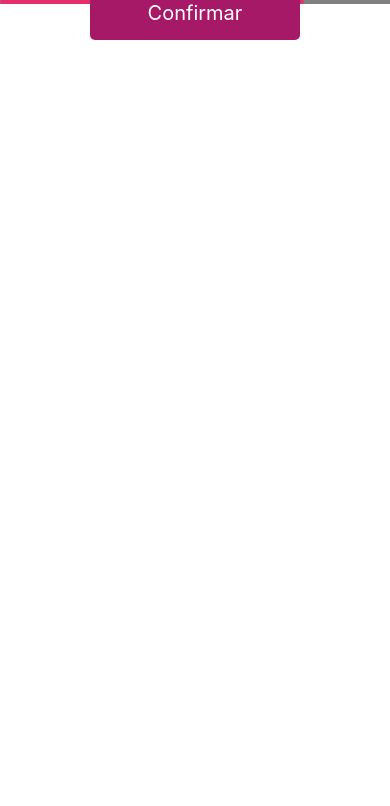
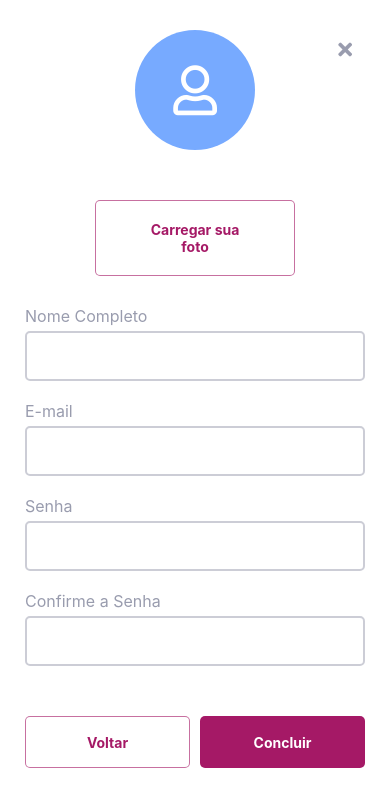
Before and after one commit to lucastavaresn/grupou, a React Native app in the folder Grupou/: screen / in a window 390 px wide. Shown: the top 806 px of the page. Built offline with nearby package versions, Linux system fonts and the light colour scheme.

Commit message:
versao nova

```diff
--- a/Grupou/App.js
+++ b/Grupou/App.js
@@ -5,25 +5,20 @@ import Pergunta from "./pages/Pergunta/Perguntas";
 import PassoDois from "./components/pagina_dois/PassoDois";
 import PassoUm from "./components/pagina_dois/PassoUm";
 import Dashboard from "./pages/Dashboard/Dashboard";
-import {Pagina as Profile} from "../Grupou/components/pagina_cinco/Pagina";
+import Profile from "../Grupou/components/pagina_cinco/Pagina";
 import Login from "./pages/Login/Login";
 
 export default function App() {
   return (
     <View style={styles.AndroidSafeArea}>
-      {/* <PassoDois></PassoDois> */}
+      <PassoDois></PassoDois>
       {/* <PassoUm></PassoUm> */}
-      <Pergunta/>
+      {/* <Pergunta/> */}
       {/* <Dashboard/> */}
       {/* <Login></Login> */}
       {/* <Profile></Profile> */}
       <StatusBar style="auto" />
     </View>
-
-    // <View>
-    //   <Pergunta />
-    // {/* //  <Login/> */}
-    // </View>
   );
 }
 
--- a/Grupou/components/pagina_cinco/BlueSkill.jsx
+++ b/Grupou/components/pagina_cinco/BlueSkill.jsx
@@ -16,8 +16,8 @@ const styles = StyleSheet.create({
     fontWeight: "bold",
     marginRight: 10,
     padding: 12.5,
-    marginBottom: 20,
-    fontSize: 18,
+    marginBottom: 15,
+    fontSize: 17,
     borderRadius: 5
   },
 });
--- a/Grupou/components/pagina_cinco/Pagina.jsx
+++ b/Grupou/components/pagina_cinco/Pagina.jsx
@@ -1,6 +1,6 @@
 import { Avatar, Badge, Divider } from "react-native-elements";
 import React from "react";
-import { StyleSheet, Text, View, TouchableOpacity } from "react-native";
+import {ScrollView, StyleSheet, Text, View, TouchableOpacity } from "react-native";
 import Title from "./Title";
 import Subtitle from "./Subtitle";
 import PercentageBar from "./PercentageBar";
@@ -34,7 +34,7 @@ export default function Pagina() {
     { name: "Comunicação" },
   ];
   return (
-    <View style={styles.container}>
+    <ScrollView style={styles.container}>
       <View style={styles.header}>
         <View style={styles.viewAvatar}>
           <Avatar
@@ -80,15 +80,15 @@ export default function Pagina() {
       <View style={styles.viewButtonLilas}>
         <MyButton button={styles.buttonLilas} textButton={styles.buttonLilasText}>Fechar</MyButton>
       </View>
-    </View>
+    </ScrollView>
   );
 }
 
 const styles = StyleSheet.create({
   container: {
     flex: 1,
-    paddingTop: 60,
-    paddingHorizontal: 10
+    paddingTop: 30,
+    paddingHorizontal: 10,
   },
   header: {
     flexDirection: "row",
@@ -120,6 +120,7 @@ const styles = StyleSheet.create({
     alignItems: "center",
     justifyContent: "flex-end",
     flex: 1,
+    marginTop: 30,
     paddingBottom: 5,
   },
   buttonLilas: {
--- a/Grupou/components/pagina_cinco/PercentageBar.jsx
+++ b/Grupou/components/pagina_cinco/PercentageBar.jsx
@@ -27,6 +27,6 @@ const styles = StyleSheet.create({
   percentageBar: {
     flexDirection: "row",
     alignItems: "center",
-    marginBottom: 20,
+    marginBottom: 10,
   },
 });
--- a/Grupou/components/pagina_dois/PassoDois.jsx
+++ b/Grupou/components/pagina_dois/PassoDois.jsx
@@ -4,7 +4,7 @@ import { Button, Icon } from "react-native-elements";
 import MyButton from "../pagina_cinco/MyButton";
 export default function PassoDois() {
   return (
-    <View style={{ flex: 1, width: 340, alignSelf: "center"}}>
+    <ScrollView style={{ flex: 1, width: 340, alignSelf: "center"}}>
         <View style={{ justifyContent: "flex-end", paddingTop: 30 }}>
           <Button
             icon={{
@@ -14,7 +14,7 @@ export default function PassoDois() {
               color: "#999CAE",
             }}
             buttonStyle={{ backgroundColor: "none" }}
-            containerStyle={{ alignSelf: "flex-end" }}
+            containerStyle={{ alignSelf: "flex-end", position: "absolute", top: 30 }}
           />
 
           <View
@@ -82,7 +82,7 @@ export default function PassoDois() {
             Concluir
           </MyButton>
         </View>
-    </View>
+    </ScrollView>
   );
 }
 
@@ -106,7 +106,7 @@ const styles = StyleSheet.create({
     borderWidth: 2,
     borderRadius: 5,
     marginBottom: 20,
-    height: 60,
+    height: 50,
     paddingVertical: 10,
     paddingHorizontal: 20,
     fontSize: 15,
@@ -129,7 +129,8 @@ const styles = StyleSheet.create({
     paddingHorizontal: 40,
     borderRadius: 5,
     flex: 1,
-    height: 40
+    height: 40,
+    marginTop:30
   },
   textButton: {
     textAlign: "center",
```
